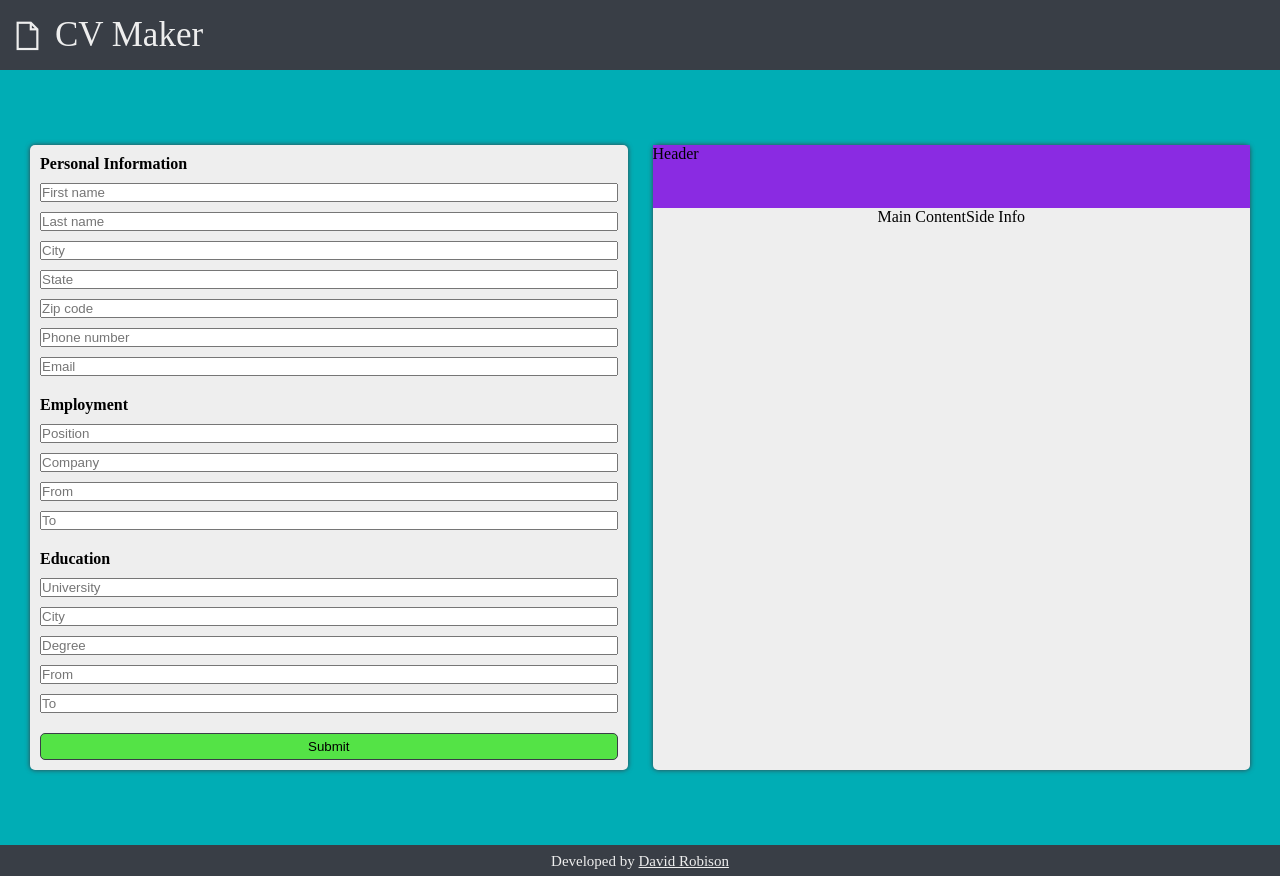
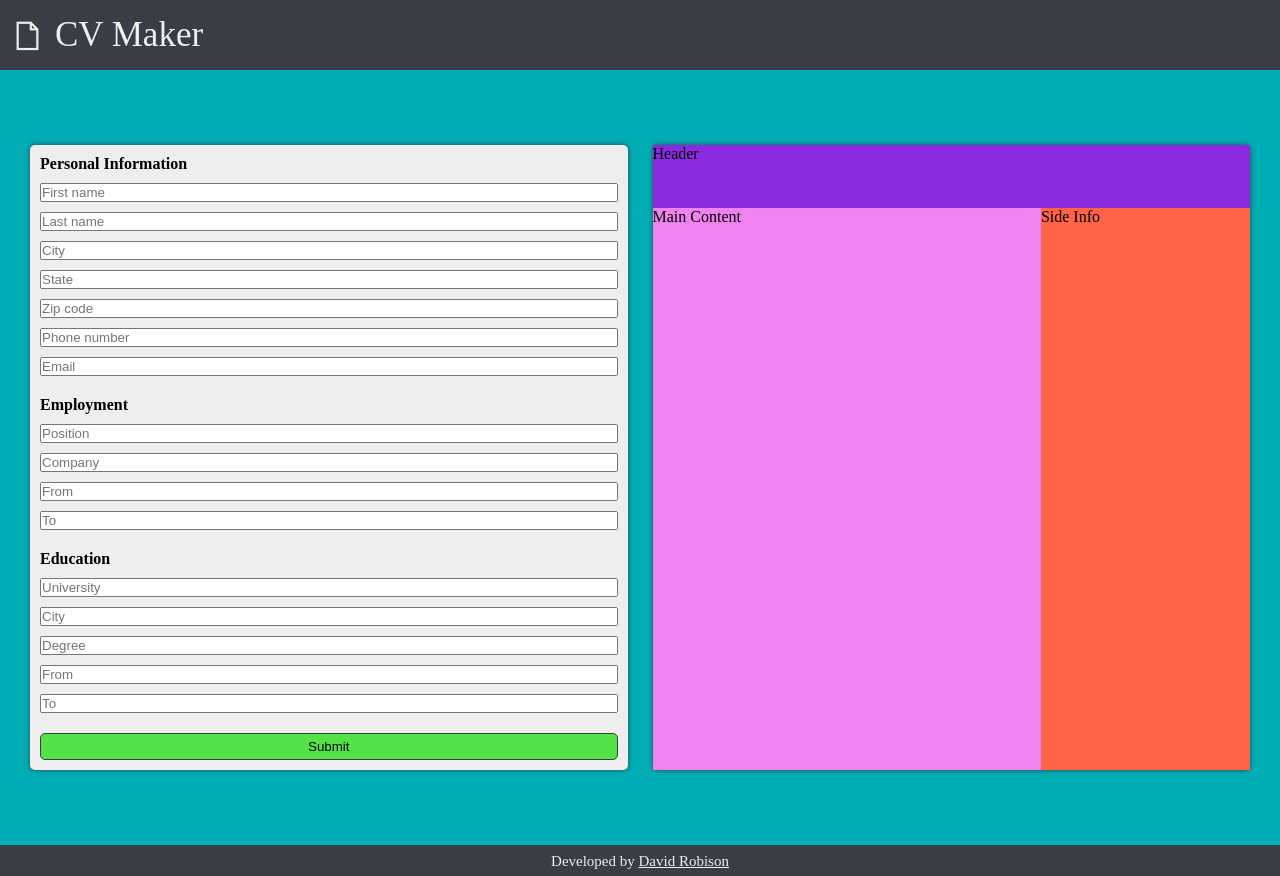
Before and after one commit to robisonwebdev/CV-Application, a React (Create React App) app: page / in a window 1280 px wide. Built offline with nearby package versions, Linux system fonts and the light colour scheme.

Commit message:
Set width on #mainInfo and #sideInfo

```diff
--- a/src/styles/previewCV.css
+++ b/src/styles/previewCV.css
@@ -27,3 +27,13 @@
     height: 90%;
     width: 100%;
 }
+
+#mainInfo {
+    background-color: violet;
+    width: 65%;
+}
+
+#sideInfo {
+    background-color: tomato;
+    width: 35%;
+}
```
